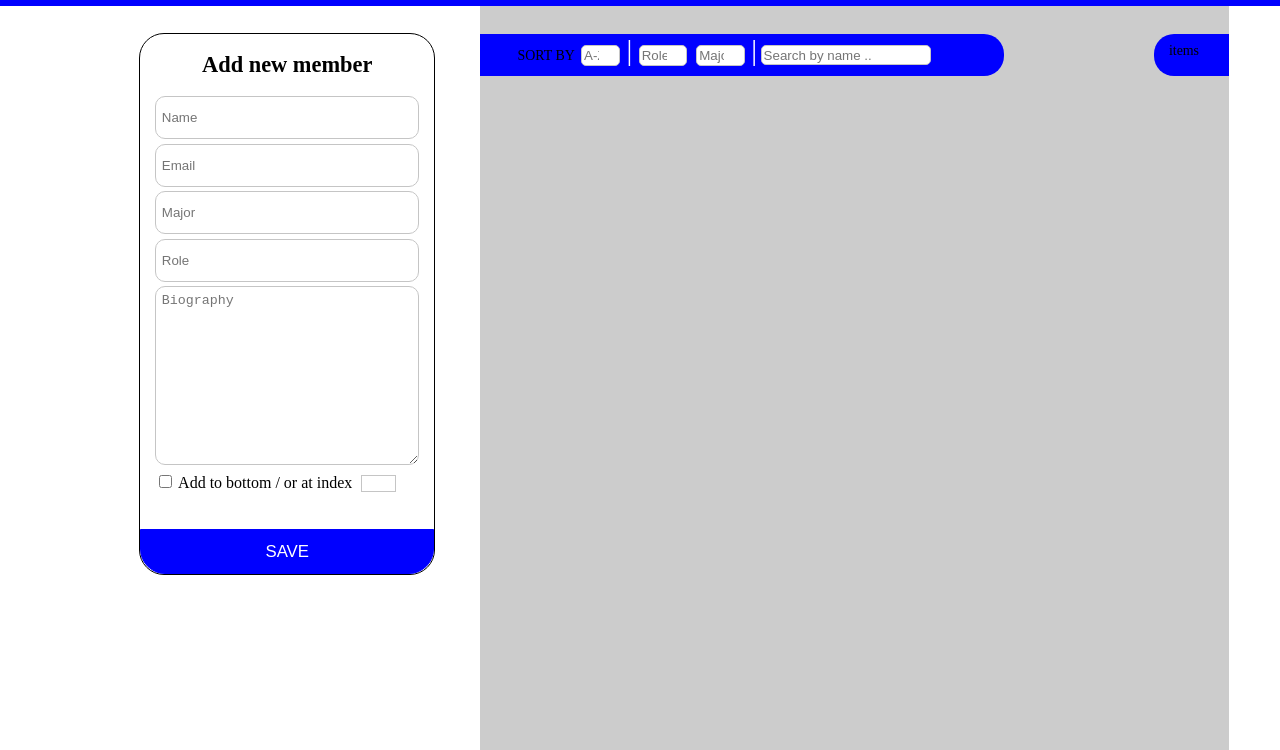
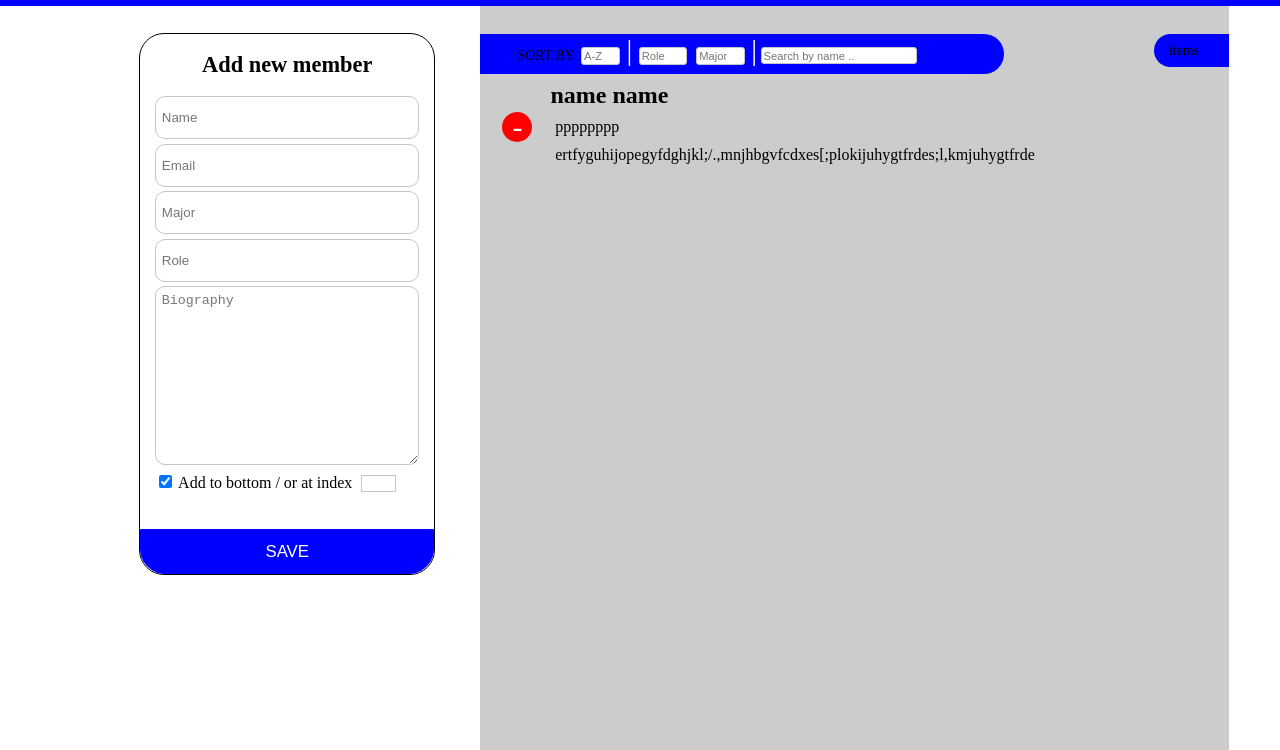
Before and after one commit to shaimawaz/PSEU-Members-, a plain HTML site: page index.html in a window 1280 px wide. Shown: the part 50-800 px from the top of the page. Drawn offline with Linux system fonts and the light colour scheme.

Commit message:
html for main ready

```diff
--- a/index.html
+++ b/index.html
@@ -34,7 +34,7 @@
 
                     <textarea placeholder="Biography" rows="11"></textarea>
                     <label class="checkbox">
-                            <input type="checkbox">
+                            <input type="checkbox" checked="checked"/>
                             <span class="checkmark"></span>
                             Add to bottom / or at index
                     </label>
@@ -88,7 +88,16 @@
             </div>
 
             <div id="result">
+                <div class="person">
+                    <div class="minusIcon">-</div>
+                    <div class="personInfo">
+                        <h2>name name</h2>
+                        <p>pppppppp</p>
+                        <p>ertfyguhijopegyfdghjkl;/.,mnjhbgvfcdxes[;plokijuhygtfrdes;l,kmjuhygtfrde</p>
 
+                    </div>
+
+                </div>
             </div>
 
         </div>
--- a/index.scss
+++ b/index.scss
@@ -101,7 +101,7 @@ body,html{
 //RIGHT SIDE
 .right{
     width:58.5%;
-    height: 100vh;
+    min-height: 100vh;
     background-color: #ccc;
     margin: 0;
     margin-right: 4%;
@@ -135,7 +135,7 @@ body,html{
     }
 
     [list]{
-        border-radius: 5px;
+        border-radius: 3px;
         width: 10%;
         margin-left: 0.5%;
         margin-right: 0.5%;
@@ -144,6 +144,7 @@ body,html{
         height: 61%;
         margin-top:1%;
         top:50%;
+        font-size: 70%;
         bottom: 50%;
 
     }
@@ -157,14 +158,62 @@ body,html{
     }
     input[type=text]{
         border: 1px solid #c5c5c5;
-        width: 35%;
+        width: 32%;
         padding: 0.3%;
-        border-radius: 5px;
+        height:61%;
+        border-radius: 3px;
+        font-size: 70%;
     }
     .split{
         position: relative;
         font-size: 181%;
         color: white;
     }
+    .minusIcon{
+        display: flex;
+        background-color: red;
+        border-radius: 100%;
+        font-size: 30px;
+        width: 30px;
+        height: 30px;
+        margin-top: 3%;
+        color: white;
+        align-items: center;
+        justify-content: center;
+        text-align: center;
+        padding-top: -1px;
+
+    }
+
+    #result{
+        margin-top: 18.7%;
+        height:78vh;
+        margin-left: 3%;
+        overflow: scroll;
+        overflow-y: auto;
+        overflow-x:hidden;
+        white-space: nowrap;
+
+    }
+
+    .person{
+        display: flex;
+        align-items: column;
+    }
+    .personInfo{
+        display: flex;
+        margin-top:-28px;
+        margin-left: 18px;
+        flex-direction: column;
+        justify-content: center;
+        margin-bottom: 30px;
+        p{
+            margin:1%;
+        }
+        h2{
+            margin-bottom: 1%
+        }
+
+    }
 
 }
```
Also changed, not shown: index.css, 1 other file.
